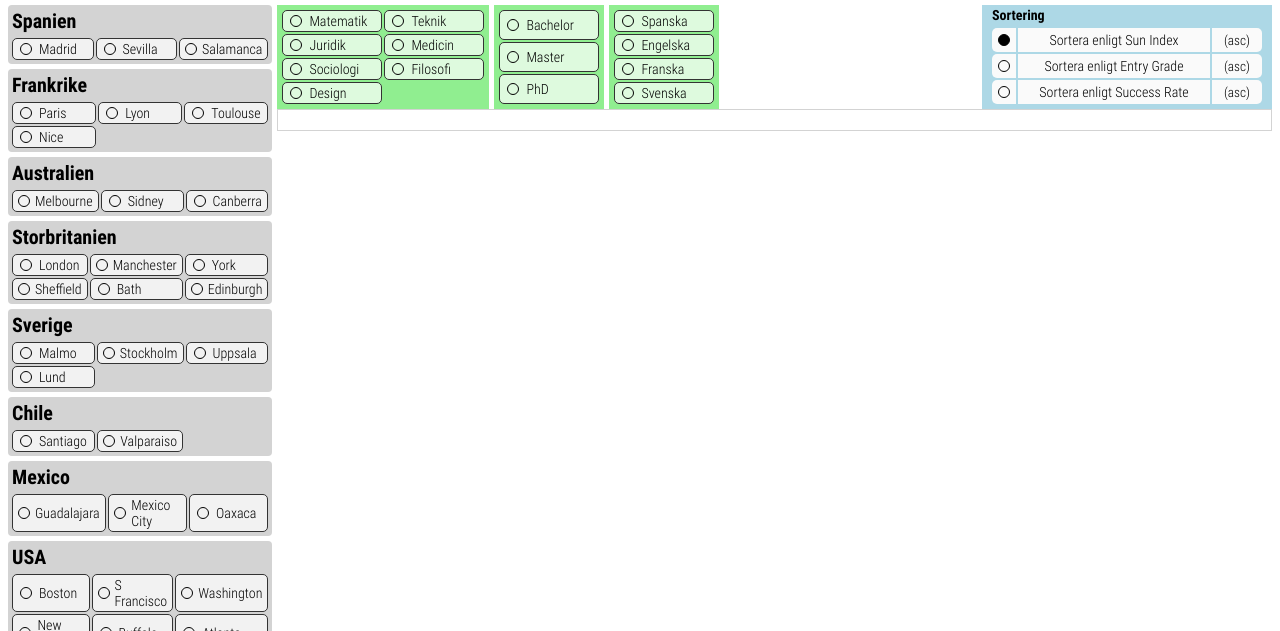
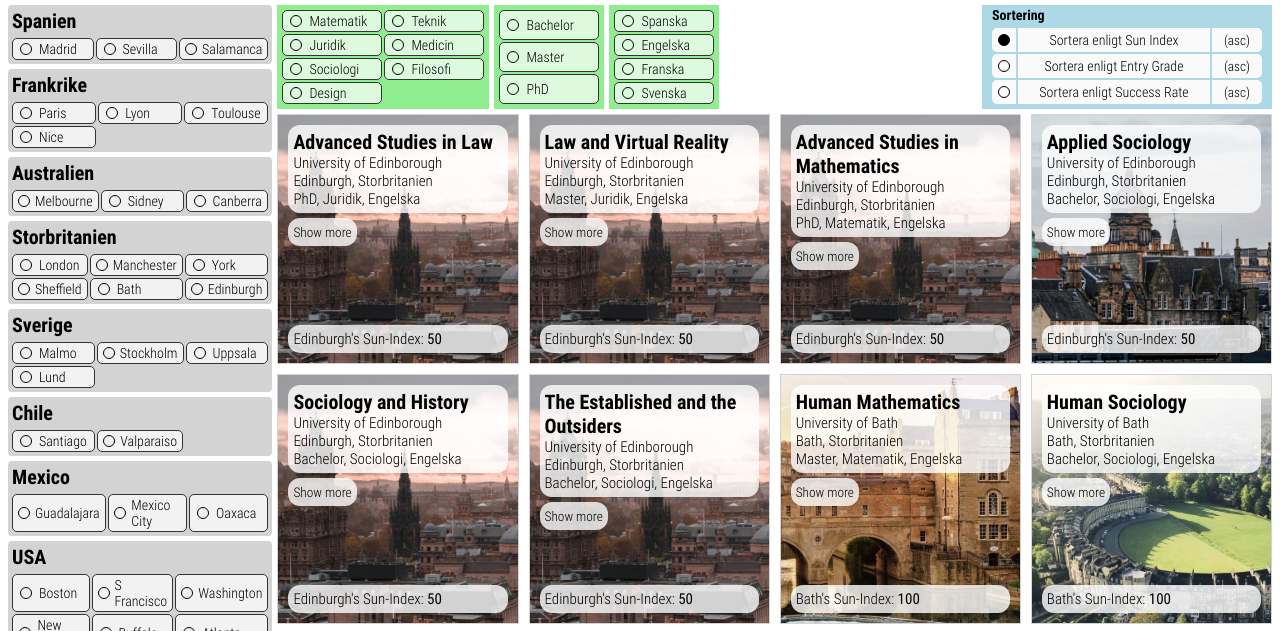
Before and after one commit to ellaahlstedt/du2_inlamningsuppgift, a plain HTML site: page index.html in a window 1280 px wide. Shown: the part 158-789 px from the top of the page. Drawn offline with Linux system fonts and the light colour scheme.

Commit message:
Programmes added

```diff
--- a/index.css
+++ b/index.css
@@ -82,6 +82,10 @@ main {
 #right {
   flex-grow: 0;
   flex-grow: 2;
+
+  display: flex;
+  flex-direction: column;
+  gap: var(--gaap);
 }
 
 #right_top {
--- a/index.js
+++ b/index.js
@@ -24,4 +24,4 @@ render_level_filters(structure_containers.right_top);
 render_language_filters(structure_containers.right_top);
 render_sorter_list(structure_containers.right_top);
 
-render_programme(structure_containers.right_bottom, PROGRAMMES);
+render_programme_list(structure_containers.right_bottom, PROGRAMMES);
--- a/logic/array_functions.js
+++ b/logic/array_functions.js
@@ -27,7 +27,6 @@ function array_filter (a, test_function) {
   // Loopar igenom arrayen a och anropar funktionen test_function med varje element i a som argument.
   // Funktionen returnerar en ny array med alla elementet i a för vilka test_function returnerade true.
   let cities = [];
-  // console.log(a);
 
   for(let i=0; a.length>i; i++){
     let temp = test_function(a[i]);
```
